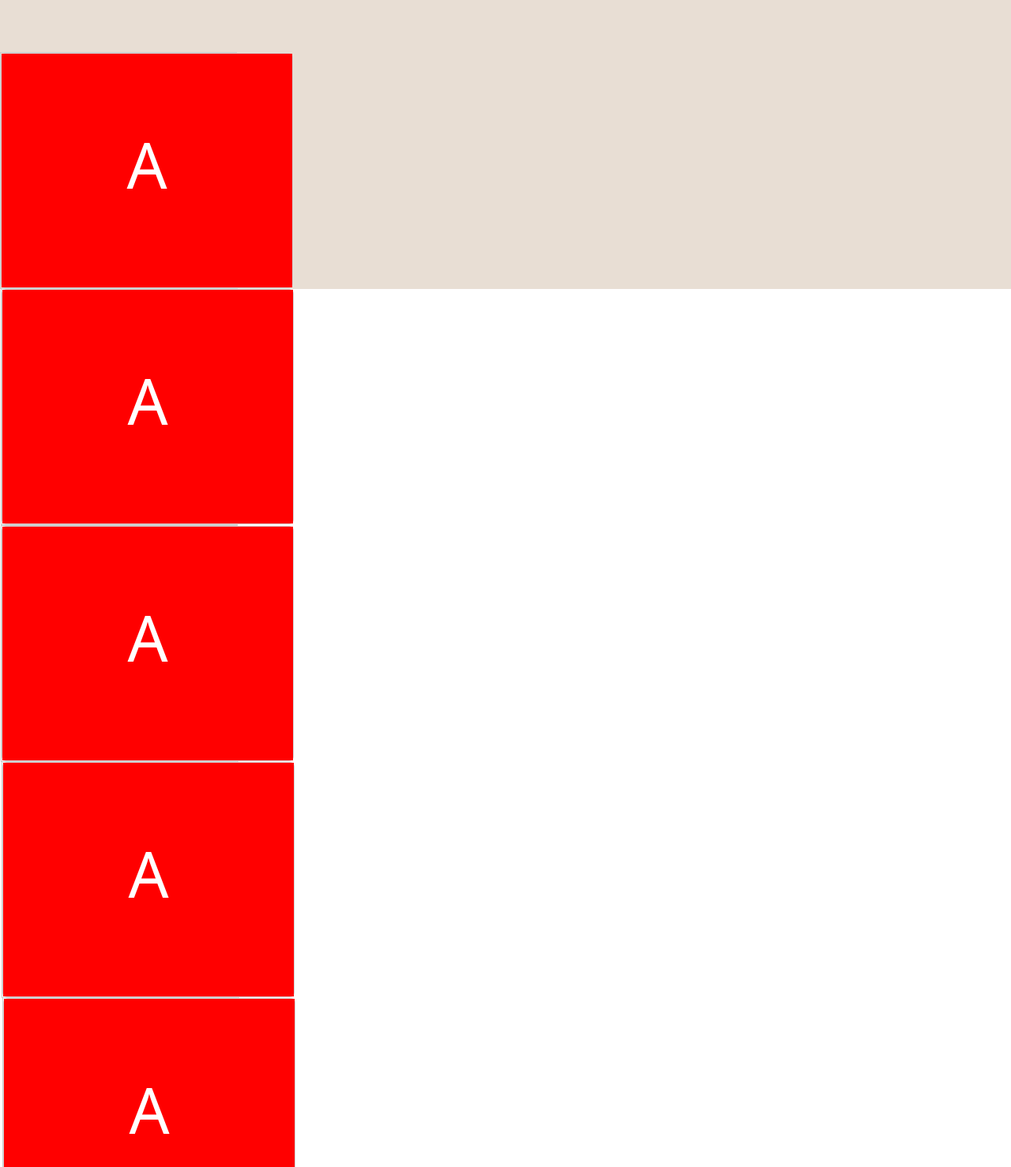
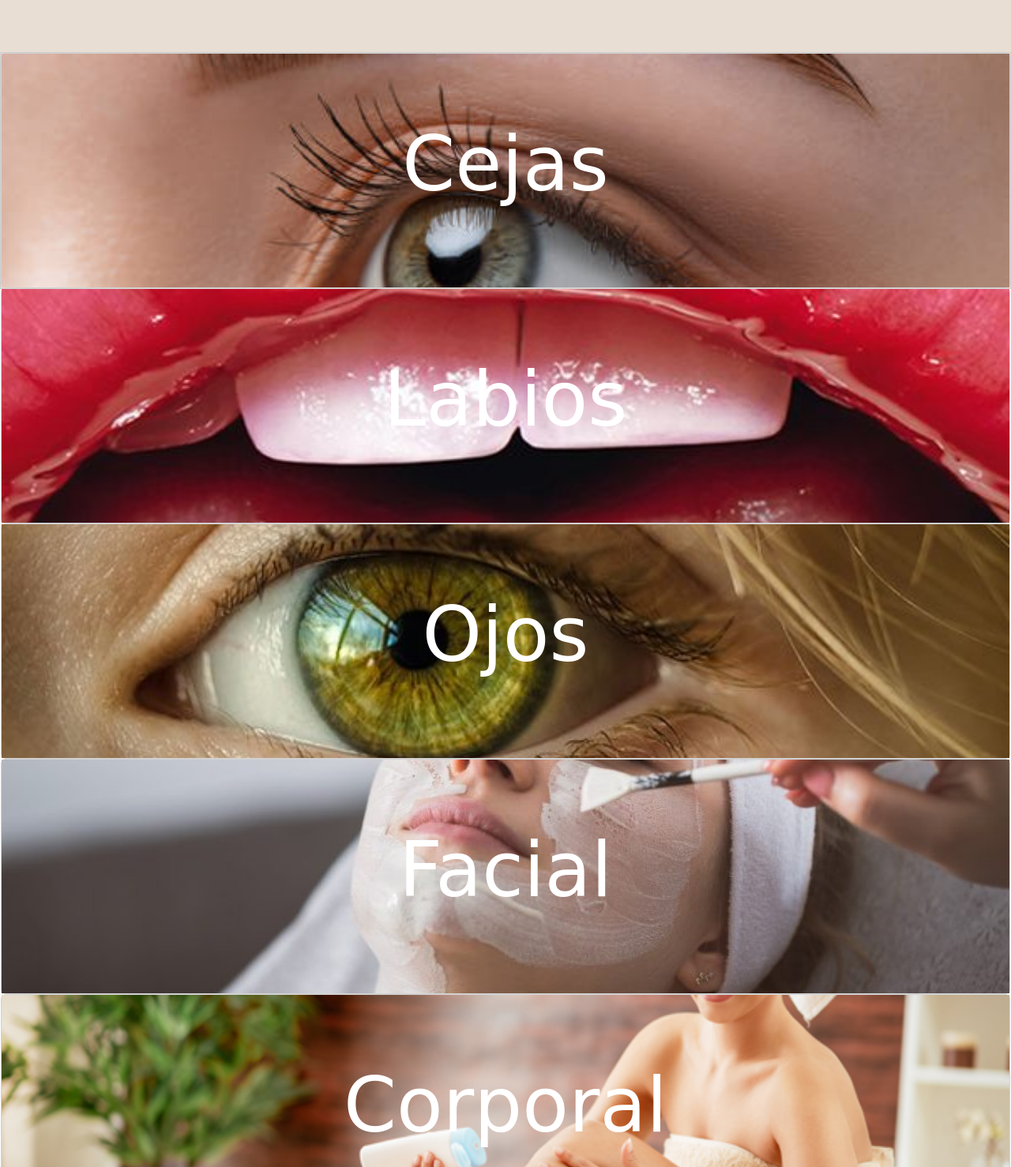
Before and after one commit to hernannicolaspereyra/proyecto_Salon_de_Belleza, a website: page index.html in a window 1280 px wide. Shown: the part 760-2238 px from the top of the page at 79% size. Drawn offline with nearby package versions, Linux system fonts and the light colour scheme; a web font is replaced by a local one.

Commit message:
se agregan cards al inicio

```diff
--- a/index.html
+++ b/index.html
@@ -9,6 +9,10 @@
     integrity="sha384-T3c6CoIi6uLrA9TneNEoa7RxnatzjcDSCmG1MXxSR1GAsXEV/Dwwykc2MPK8M2HN" crossorigin="anonymous">
   <!-- link css -->
   <link rel="stylesheet" href="./css/styles.css">
+  <!-- link tipografia -->
+  <link rel="preconnect" href="https://fonts.googleapis.com">
+  <link rel="preconnect" href="https://fonts.gstatic.com" crossorigin>
+  <link href="https://fonts.googleapis.com/css2?family=Arizonia&family=Roboto:wght@300&display=swap" rel="stylesheet">
   <title>Lash | inicio</title>
 </head>
 
@@ -106,66 +110,66 @@
         </ul>
       </div>
     </section>
-    <section class="tarjeta-giratoria">
+    <section class="tarjetas">
       <div class="flip-container">
         <div class="card">
           <div class="front">
-            <p>A</p>
+            <p>Cejas</p>
           </div>
           <div class="back">
-            <button>hola</button>
+            <p>Cejas</p>
+            <button>Ver mas</button>
           </div>
         </div>
-        <div class="flip-container">
         <div class="card">
           <div class="front">
-              <p>A</p>
+            <p>Labios</p>
           </div>
           <div class="back">
-              <button>asdasd</button>
+            <p>Labios</p>
+            <button>Ver mas</button>
           </div>
         </div>
-        </div>
-        <div class="flip-container">
         <div class="card">
           <div class="front">
-              <p>A</p>
+            <p>Ojos</p>
           </div>
           <div class="back">
-              <button>hola</button>
+            <p>Ojos</p>
+            <button>Ver mas</button>
           </div>
         </div>
-          <div class="flip-container">
         <div class="card">
           <div class="front">
-                <p>A</p>
+            <p>Facial</p>
           </div>
           <div class="back">
-                <button>hola</button>
+            <p>Facial</p>
+            <button>Ver mas</button>
           </div>
         </div>
-            <div class="flip-container">
         <div class="card">
           <div class="front">
-                  <p>A</p>
+            <p>Corporal</p>
           </div>
           <div class="back">
-                  <button>hola</button>
+            <p>Corporal</p>
+            <button>Ver mas</button>
           </div>
         </div>
-              <div class="flip-container">
         <div class="card">
           <div class="front">
-                    <p>A</p>
+            <p>Capilar</p>
           </div>
           <div class="back">
-                    <button>hola</button>
+            <p>Capilar</p>
+            <button>Ver mas</button>
+          </div>
         </div>
       </div>
     </section>
   </main>
   <footer>
-
   </footer>
   <!-- Link script boostrap -->
   <script src="https://cdn.jsdelivr.net/npm/bootstrap@5.3.2/dist/js/bootstrap.bundle.min.js"
--- a/scss/styles.scss
+++ b/scss/styles.scss
@@ -19,7 +19,8 @@
     .elementos-de-presentacion{
         display: flex;
         justify-content: center;
-        gap: .3rem;
+        align-items: center;
+        gap: .2rem;
         .box:nth-child(1){
             position: relative;
             bottom: 12px;
@@ -114,26 +115,33 @@ main{
             list-style: none;
         }
     }
-    .tarjeta-giratoria{
+    .tarjetas{
         .flip-container {
             background-color: transparent;
-            width: 300px;
+            width: 100%;
             height: 300px;
             border: 1px solid #ccc;
             perspective: 1000px;
-          }
-          .card {
+            .card{
                 position: relative;
-            width: 370px;
+                width: 100%;
                 height: 100%;
                 text-align: center;
                 transition: transform 1s;
                 transform-style: preserve-3d;
+                .front{
+                    position: absolute;
+                    width: 100%;
+                    height: 100%;
+                    backface-visibility: hidden;
+                    display: flex;
+                    align-items: center;
+                    justify-content: center;
+                    font-size: 6rem;
+                    font-family: 'Arizonia', cursive;
+                    color: white;
                 }
-          .flip-container:hover .card {
-            transform: rotateY(180deg);
-          }
-          .front, .back {
+                .back{
                     position: absolute;
                     width: 100%;
                     height: 100%;
@@ -142,16 +150,64 @@ main{
                     align-items: center;
                     justify-content: center;
                     font-size: 5rem;
-          }
-          .front {
-            background-color: #ff0000;
-            color: #fff;
-
-          }
-          .back {
                     background-color: #0000ff;
                     color: white;
                     transform: rotateY(180deg);
+                    font-family: 'Arizonia', cursive;
+                }
+            }
+            .card:hover {
+                transform: rotateY(180deg);
+            }
+            .card:nth-child(1){
+                .front{
+                    background-image: url("../img/card-cejas.jpg");
+                    background-position: center;
+                    background-size: cover;
+                }
+            }
+            .card:nth-child(2){
+                .front{
+                    background-image: url("../img/card-labios.jpg");
+                    background-position: center;
+                    background-size: cover;
+                }
+            }
+            .card:nth-child(3){
+                .front{
+                    background-image: url("../img/card-ojos.jpg");
+                    background-position: center;
+                    background-size: cover;
+                }
+            }
+            .card:nth-child(4){
+                .front{
+                    background-image: url("../img/card-facial.jpg");
+                    background-position: center;
+                    background-size: cover;
+                }
+            }
+            .card:nth-child(5){
+                .front{
+                    background-image: url("../img/card-corporal.jpg");
+                    background-position: center;
+                    background-size: cover;
+                }
+            }
+            .card:nth-child(6){
+                .front{
+                    background-image: url("../img/card-capilar.jpg");
+                    background-position: center;
+                    background-size: cover;
+                }
+            }
+            .card:nth-child(1){
+                .front{
+                    background-image: url("../img/card-cejas.jpg");
+                    background-position: center;
+                    background-size: cover;
                 }
             }
           }
+    }
+}
```
Also changed, not shown: css/styles.css, img/card-capilar.jpg (added), img/card-cejas.jpg (added), img/card-corporal.jpg (added), img/card-facial.jpg (added), img/card-labios.jpg (added), img/card-ojos.jpg (added). Lines whose indentation alone changed are shown as unchanged.
